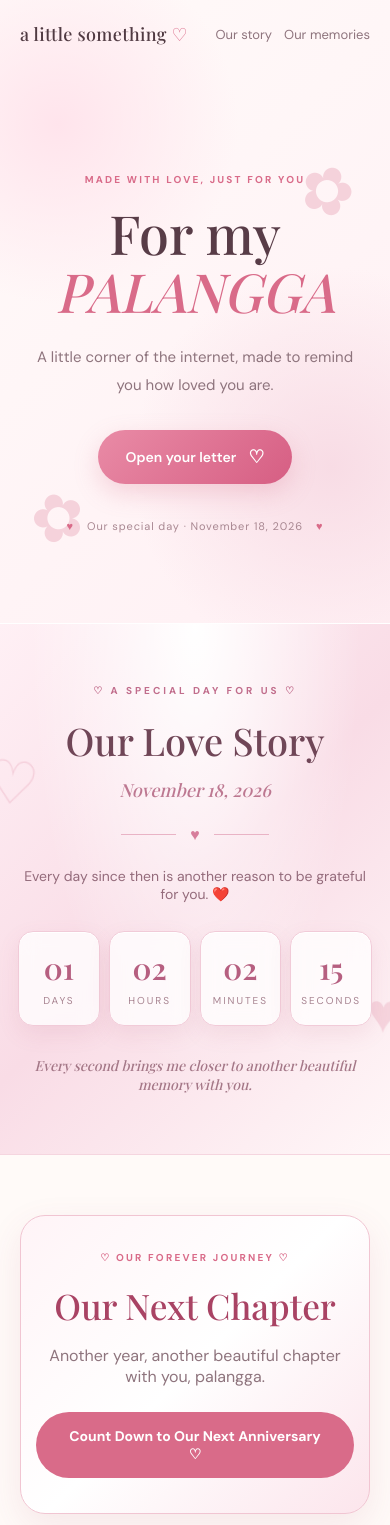
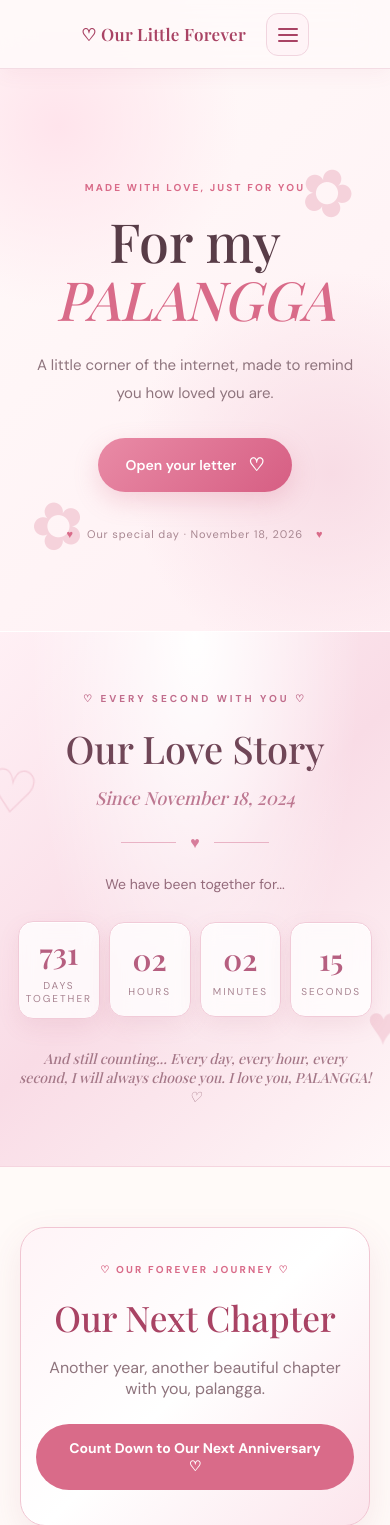
Before and after one commit to cristianmontes143/palangga-anniversary-website, a PHP site: page / in a window 390 px wide. Shown: the top 1525 px of the page. Run offline with PHP 8.4, Linux system fonts and the light colour scheme.

Commit message:
days together

```diff
--- a/assets/css/style.css
+++ b/assets/css/style.css
@@ -1871,3 +1871,156 @@ h1 span {
         font-size: 19px;
     }
 }
+
+/* ==========================================
+   STICKY ROMANTIC NAVIGATION
+========================================== */
+
+.top-nav {
+    position: fixed;
+    top: 0;
+    left: 0;
+    right: 0;
+    z-index: 1000;
+    width: 100%;
+    max-width: none;
+    margin: 0;
+    padding: 0 25px;
+
+    background: rgba(255, 250, 250, 0.88);
+    backdrop-filter: blur(16px);
+    -webkit-backdrop-filter: blur(16px);
+
+    border-bottom: 1px solid rgba(241, 213, 223, 0.8);
+    box-shadow: 0 4px 20px rgba(169, 67, 100, 0.06);
+}
+
+.nav-inner {
+    max-width: 1120px;
+    min-height: 76px;
+    margin: auto;
+
+    display: flex;
+    align-items: center;
+    justify-content: space-between;
+    gap: 20px;
+}
+
+.brand {
+    color: var(--rose-dark);
+    font-family: var(--serif);
+    font-size: 20px;
+    font-weight: 600;
+    white-space: nowrap;
+}
+
+.nav-menu {
+    display: flex;
+    align-items: center;
+    gap: 27px;
+}
+
+.nav-link {
+    color: #896a75;
+    font-size: 12px;
+    font-weight: 600;
+    transition: color .3s ease;
+}
+
+.nav-link:hover {
+    color: var(--rose-dark);
+}
+
+.nav-special {
+    padding: 11px 18px;
+    border-radius: 30px;
+    color: white;
+    font-size: 12px;
+    font-weight: 600;
+    background: linear-gradient(135deg, #e98ba6, #d65e83);
+    box-shadow: 0 5px 15px rgba(217, 107, 137, .2);
+    transition: transform .3s ease;
+}
+
+.nav-special:hover {
+    transform: translateY(-3px);
+}
+
+.menu-toggle {
+    display: none;
+    width: 43px;
+    height: 43px;
+    padding: 10px;
+    border: 1px solid #f1d5df;
+    border-radius: 12px;
+    background: #fff4f7;
+    cursor: pointer;
+}
+
+.menu-toggle span {
+    display: block;
+    width: 20px;
+    height: 2px;
+    margin: 4px auto;
+    background: var(--rose-dark);
+    border-radius: 5px;
+    transition: .3s ease;
+}
+
+/* Keep hero content below the fixed navigation */
+
+.hero {
+    padding-top: 76px;
+}
+
+/* MOBILE NAVIGATION */
+
+@media (max-width: 700px) {
+    .top-nav {
+        padding: 0 18px;
+    }
+
+    .nav-inner {
+        min-height: 68px;
+    }
+
+    .brand {
+        font-size: 17px;
+    }
+
+    .menu-toggle {
+        display: block;
+    }
+
+    .nav-menu {
+        position: absolute;
+        top: 68px;
+        left: 0;
+        right: 0;
+
+        display: none;
+        flex-direction: column;
+        align-items: stretch;
+        gap: 0;
+
+        padding: 12px 20px 20px;
+        background: rgba(255, 250, 250, 0.98);
+        border-bottom: 1px solid #f1d5df;
+        box-shadow: 0 12px 20px rgba(169, 67, 100, .10);
+    }
+
+    .nav-menu.active {
+        display: flex;
+    }
+
+    .nav-menu .nav-link {
+        padding: 15px 8px;
+        border-bottom: 1px solid #f8e7ed;
+        font-size: 13px;
+    }
+
+    .nav-special {
+        margin-top: 12px;
+        text-align: center;
+    }
+}
--- a/assets/js/script.js
+++ b/assets/js/script.js
@@ -9,6 +9,39 @@ document.addEventListener("DOMContentLoaded", () => {
     const openButton = document.getElementById("openLetter");
     const closeButton = document.getElementById("closeLetter");
     const hint = document.getElementById("envelopeHint");
+
+    // ==========================================
+    // MOBILE NAVIGATION MENU
+    // ==========================================
+
+    const menuToggle = document.getElementById("menuToggle");
+    const navMenu = document.getElementById("navMenu");
+
+    if (menuToggle && navMenu) {
+
+        menuToggle.addEventListener("click", () => {
+            const isOpen = navMenu.classList.toggle("active");
+
+            menuToggle.setAttribute("aria-expanded", String(isOpen));
+
+            menuToggle.setAttribute(
+                "aria-label",
+                isOpen ? "Close navigation menu" : "Open navigation menu"
+            );
+        });
+
+        navMenu.querySelectorAll("a").forEach((link) => {
+            link.addEventListener("click", () => {
+                navMenu.classList.remove("active");
+                menuToggle.setAttribute("aria-expanded", "false");
+                menuToggle.setAttribute("aria-label", "Open navigation menu");
+            });
+        });
+    }
+
+    // ==========================================
+    // OPEN AND CLOSE LOVE LETTER
+    // ==========================================
 
     function openLetter() {
         if (!envelope) return;
@@ -53,38 +86,38 @@ document.addEventListener("DOMContentLoaded", () => {
 
 
     // ==========================================
-    // ORIGINAL ANNIVERSARY COUNTDOWN
-    // Changes to count-up after anniversary date
+    // OUR LOVE COUNTER
+    // COUNTING SINCE NOVEMBER 18, 2024
     // ==========================================
 
-    const anniversaryDate = window.ANNIVERSARY_DATE;
-
-    if (anniversaryDate) {
-        const target = new Date(`${anniversaryDate}T00:00:00`);
+    const relationshipStart = new Date("2024-11-18T00:00:00");
 
     const daysElement = document.getElementById("days");
     const hoursElement = document.getElementById("hours");
     const minutesElement = document.getElementById("minutes");
     const secondsElement = document.getElementById("seconds");
-        const message = document.getElementById("anniversaryMessage");
+    const anniversaryMessage = document.getElementById("anniversaryMessage");
 
-        function updateCountdown() {
+    function updateLoveCounter() {
+
         const now = new Date();
-            const isPast = now >= target;
 
-            let difference = Math.abs(target - now);
+        let difference = now.getTime() - relationshipStart.getTime();
 
-            const days = Math.floor(difference / 86400000);
-            difference %= 86400000;
+        // Prevent negative values before the relationship start date
+        if (difference < 0) {
+            difference = 0;
+        }
 
-            const hours = Math.floor(difference / 3600000);
-            difference %= 3600000;
+        const totalSeconds = Math.floor(difference / 1000);
 
-            const minutes = Math.floor(difference / 60000);
-            const seconds = Math.floor((difference % 60000) / 1000);
+        const days = Math.floor(totalSeconds / 86400);
+        const hours = Math.floor((totalSeconds % 86400) / 3600);
+        const minutes = Math.floor((totalSeconds % 3600) / 60);
+        const seconds = totalSeconds % 60;
 
         if (daysElement) {
-                daysElement.textContent = String(days).padStart(2, "0");
+            daysElement.textContent = days.toLocaleString("en-US");
         }
 
         if (hoursElement) {
@@ -99,21 +132,19 @@ document.addEventListener("DOMContentLoaded", () => {
             secondsElement.textContent = String(seconds).padStart(2, "0");
         }
 
-            if (message) {
-                message.textContent = isPast
-                    ? "Every day since then is another reason to be grateful for you. ❤️"
-                    : "Until we celebrate another beautiful chapter together…";
+        if (anniversaryMessage) {
+            anniversaryMessage.textContent =
+                "We have been together for...";
         }
     }
 
-        updateCountdown();
-        setInterval(updateCountdown, 1000);
-    }
+    updateLoveCounter();
+    setInterval(updateLoveCounter, 1000);
 
 
     // ==========================================
     // NEXT ANNIVERSARY COUNTDOWN
-    // Automatically finds the next November 18
+    // AUTOMATICALLY FINDS THE NEXT NOVEMBER 18
     // ==========================================
 
     const nextButton = document.getElementById("showNextAnniversary");
@@ -124,6 +155,7 @@ document.addEventListener("DOMContentLoaded", () => {
         let nextAnniversaryTarget;
 
         function calculateNextAnniversary() {
+
             const now = new Date();
             let year = now.getFullYear();
 
@@ -146,6 +178,7 @@ document.addEventListener("DOMContentLoaded", () => {
         }
 
         function updateNextCountdown() {
+
             const now = new Date();
 
             if (now >= nextAnniversaryTarget) {
@@ -173,6 +206,7 @@ document.addEventListener("DOMContentLoaded", () => {
         calculateNextAnniversary();
 
         nextButton.addEventListener("click", () => {
+
             nextContainer.hidden = !nextContainer.hidden;
 
             nextButton.textContent = nextContainer.hidden
@@ -196,7 +230,7 @@ document.addEventListener("DOMContentLoaded", () => {
 
     // ==========================================
     // FUTURE ANNIVERSARY LETTER
-    // Unlocks on November 18, 2027
+    // UNLOCKS ON NOVEMBER 18, 2027
     // ==========================================
 
     const futureSection = document.getElementById("futureLetter");
@@ -205,9 +239,7 @@ document.addEventListener("DOMContentLoaded", () => {
 
         const unlockDateString = futureSection.dataset.unlockDate;
 
-        const unlockDate = new Date(
-            `${unlockDateString}T00:00:00`
-        );
+        const unlockDate = new Date(`${unlockDateString}T00:00:00`);
 
         const lockedContent = document.getElementById("futureLocked");
         const unlockedContent = document.getElementById("futureUnlocked");
--- a/index.php
+++ b/index.php
@@ -101,16 +101,36 @@ function timelineImage(string $filename): string {
 
     <!-- HERO SECTION -->
     <header class="hero" id="home">
-        <nav class="top-nav">
+
+        <nav class="top-nav" id="mainNav">
+            <div class="nav-inner">
                 <a class="brand" href="#home">
-                a little something <span>♡</span>
+                    ♡ Our Little Forever
                 </a>
 
-            <div class="nav-links">
-                <a class="nav-link" href="#timeline">Our story</a>
-                <a class="nav-link" href="#memories">Our memories</a>
+                <button
+                    class="menu-toggle"
+                    id="menuToggle"
+                    type="button"
+                    aria-label="Open navigation menu"
+                    aria-expanded="false"
+                    aria-controls="navMenu"
+                >
+                    <span></span>
+                    <span></span>
+                    <span></span>
+                </button>
+
+                <div class="nav-menu" id="navMenu">
+                    <a class="nav-link" href="#home">Home</a>
+                    <a class="nav-link" href="#letter">Love Letter</a>
+                    <a class="nav-link" href="#timeline">Our Story</a>
+                    <a class="nav-link" href="#memories">Memories</a>
+                    <a class="nav-special" href="#futureLetter">Our Future ♡</a>
+                </div>
             </div>
         </nav>
+
 
         <div class="hero-content">
             <p class="eyebrow">MADE WITH LOVE, JUST FOR YOU</p>
@@ -141,18 +161,19 @@ function timelineImage(string $filename): string {
 
     <main>
 
-        <!-- ORIGINAL ANNIVERSARY COUNTDOWN -->
+
+            <!-- OUR LOVE COUNTER -->
             <section class="anniversary-section top-anniversary">
                 <div class="countdown-decoration decoration-left">♡</div>
                 <div class="countdown-decoration decoration-right">♥</div>
 
                 <div class="section-wrap anniversary-content">
-                <p class="eyebrow">♡ A SPECIAL DAY FOR US ♡</p>
+                    <p class="eyebrow">♡ EVERY SECOND WITH YOU ♡</p>
 
                     <h2>Our Love Story</h2>
 
                     <p class="anniversary-date">
-                    <?= date("F j, Y", strtotime($anniversaryDate)) ?>
+                        Since November 18, 2024
                     </p>
 
                     <div class="countdown-divider">
@@ -162,36 +183,38 @@ function timelineImage(string $filename): string {
                     </div>
 
                     <p id="anniversaryMessage" class="anniversary-message">
-                    Counting down to our special day…
+                        We have been together for...
                     </p>
 
-                <div class="countdown" id="countdown" aria-live="polite">
+                    <div class="countdown" id="countdown" aria-live="off">
                         <div class="countdown-box">
-                        <strong id="days">--</strong>
-                        <span>Days</span>
+                            <strong id="days">0</strong>
+                            <span>Days Together</span>
                         </div>
 
                         <div class="countdown-box">
-                        <strong id="hours">--</strong>
+                            <strong id="hours">0</strong>
                             <span>Hours</span>
                         </div>
 
                         <div class="countdown-box">
-                        <strong id="minutes">--</strong>
+                            <strong id="minutes">0</strong>
                             <span>Minutes</span>
                         </div>
 
                         <div class="countdown-box">
-                        <strong id="seconds">--</strong>
+                            <strong id="seconds">0</strong>
                             <span>Seconds</span>
                         </div>
                     </div>
 
                     <p class="countdown-love">
-                    Every second brings me closer to another beautiful memory with you.
+                        And still counting... Every day, every hour, every second,
+                        I will always choose you. I love you, PALANGGA! ♡
                     </p>
                 </div>
             </section>
+
 
         <!-- NEXT ANNIVERSARY COUNTDOWN -->
         <section class="next-anniversary-section section-wrap" id="nextAnniversary">
```
Lines whose indentation alone changed are shown as unchanged.
